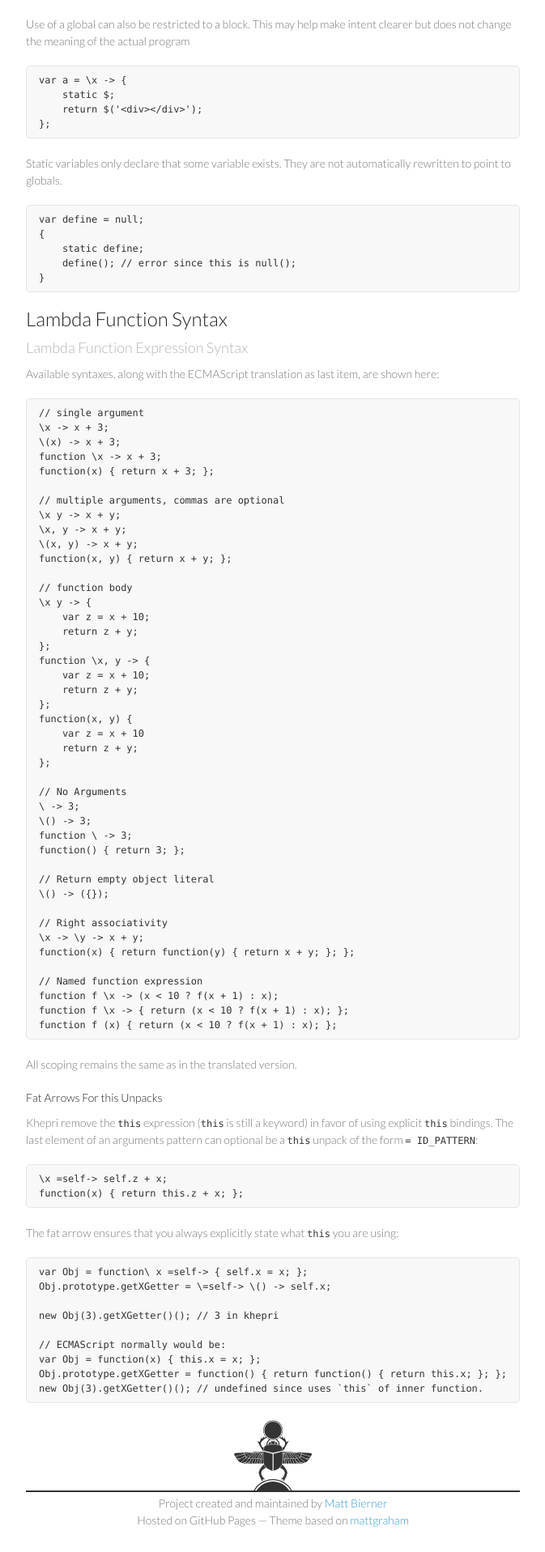
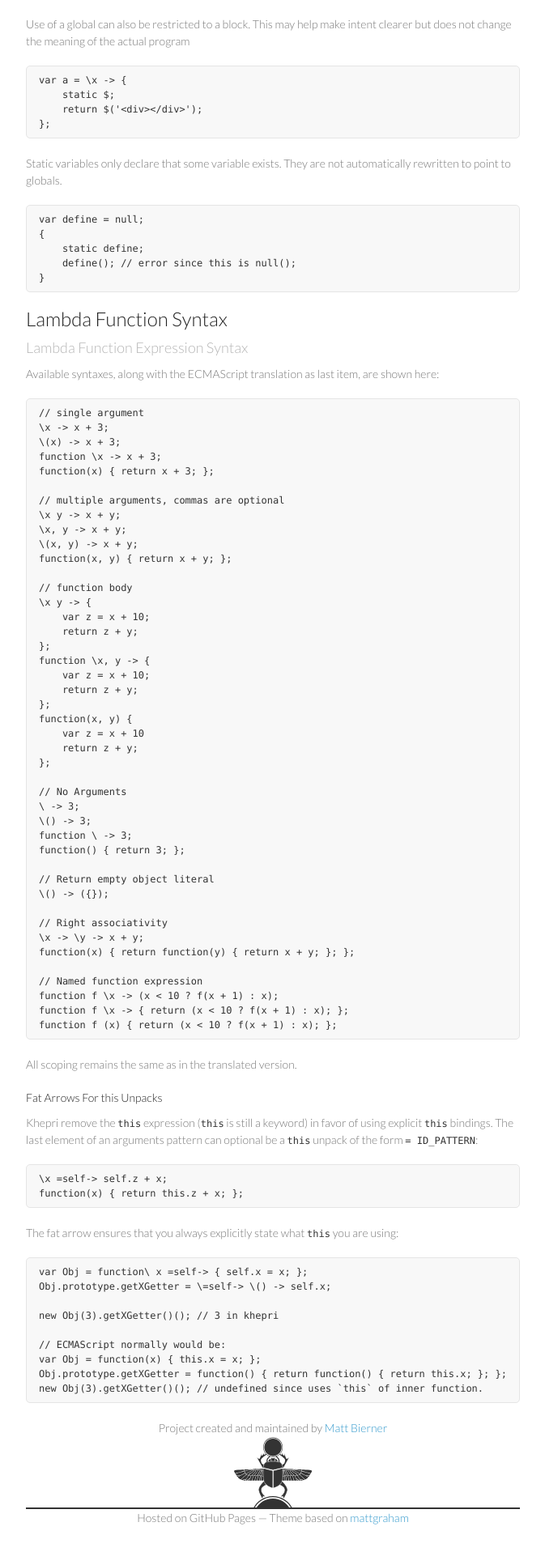
Before and after one commit to mattbierner/khepri, a Jekyll site: the page built from index.md, in a window 1280 px wide. Shown: the part 2536-4453 px from the top of the page at 81% size, without its empty margins (303-976 px from the left). Built offline with Jekyll 4.4.1, drawn with Linux system fonts in a browser that asks for light colours; after the commit the page ends 4421 px from its top, so only the background shows below that.

Commit message:
Updated deps

```diff
--- a/_layouts/base.html
+++ b/_layouts/base.html
@@ -66,11 +66,9 @@
         <article>{{content}}</article>
 
         <footer>
+            <div class='credits'>Project created and maintained by <a href="http://mattbierner.com">Matt Bierner</a></div>
             <div id="bottom-logo"><img src="media/big_kep.svg" /></div>
-            <div id='credits'>
-                <div>Project created and maintained by <a href="http://mattbierner.com">Matt Bierner</a></div>
-                <div>Hosted on GitHub Pages &mdash; Theme based on <a href="http://twitter.com/#!/michigangraham">mattgraham</a></div>
-            </div>
+            <div class='credits'>Hosted on GitHub Pages &mdash; Theme based on <a href="http://twitter.com/#!/michigangraham">mattgraham</a></div>
         </footer>
     </div>
     <!--[if !IE]><script>fixScale(document);</script><![endif]-->
```
